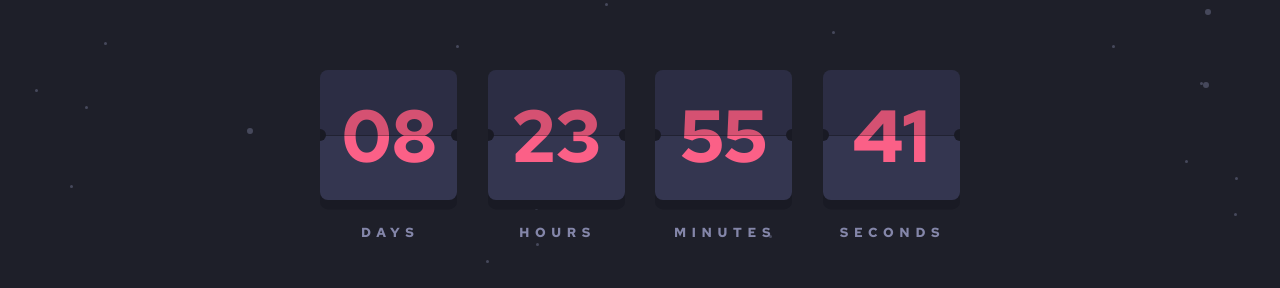
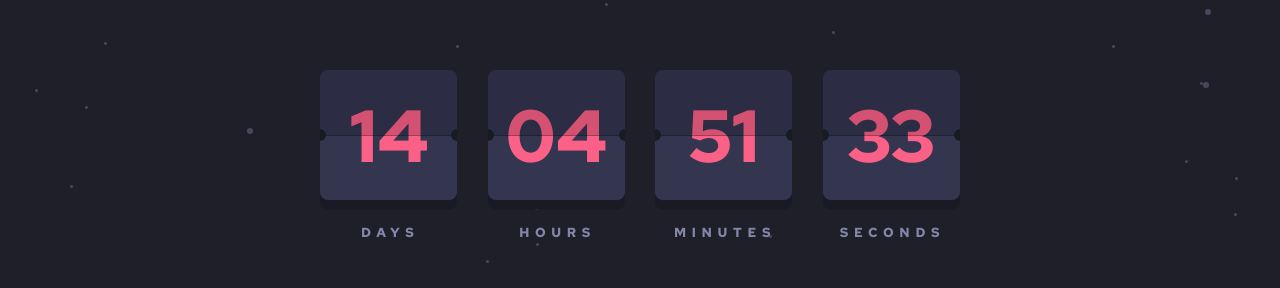
Before and after one commit to nadlgit/fmchallenge-launch-countdown, a React (Vite) app: page / in a window 1280 px wide. Shown: the part 217-505 px from the top of the page. Built offline with nearby package versions, Linux system fonts and the light colour scheme.

Commit message:
feat: countdown

```diff
--- a/src/components/counter/counter.tsx
+++ b/src/components/counter/counter.tsx
@@ -1,11 +1,36 @@
 import styles from './counter.module.css';
 import { CounterItem } from './counter-item';
+import { getLaunchDate, getRemainingTimeFromDate } from '../../helpers';
+import { useEffect, useState } from 'react';
 
-export const Counter = () => (
-  <div className={styles.counter}>
-    <CounterItem label="days" currentValue={8} />
-    <CounterItem label="hours" currentValue={23} />
-    <CounterItem label="minutes" currentValue={55} />
-    <CounterItem label="seconds" currentValue={41} />
-  </div>
-);
+import type { RemainingTime } from '../../helpers';
+
+export const Counter = () => {
+  const [launchDate, setLaunchDate] = useState<Date | null>();
+  const [remaining, setRemaining] = useState<RemainingTime>({
+    days: 0,
+    hours: 0,
+    minutes: 0,
+    seconds: 0,
+  });
+
+  useEffect(() => {
+    const launch = getLaunchDate();
+    setLaunchDate(launch);
+    setRemaining(getRemainingTimeFromDate(launch));
+
+    const intervalId = setInterval(() => {
+      setRemaining(getRemainingTimeFromDate(launchDate ?? launch));
+    }, 1000);
+    return () => clearInterval(intervalId);
+  }, []);
+
+  return (
+    <div className={styles.counter}>
+      <CounterItem label="days" currentValue={remaining.days} />
+      <CounterItem label="hours" currentValue={remaining.hours} />
+      <CounterItem label="minutes" currentValue={remaining.minutes} />
+      <CounterItem label="seconds" currentValue={remaining.seconds} />
+    </div>
+  );
+};
--- /dev/null
+++ b/src/helpers/helpers.ts
@@ -0,0 +1,35 @@
+export function getLaunchDate() {
+  const result = new Date();
+  result.setDate(result.getDate() + 14);
+  result.setHours(9);
+  result.setMinutes(30);
+  result.setSeconds(0);
+  result.setMilliseconds(0);
+  return result;
+}
+
+export type RemainingTime = {
+  days: number;
+  hours: number;
+  minutes: number;
+  seconds: number;
+};
+
+export function getRemainingTimeFromDate(date: Date): RemainingTime {
+  const remainingTime = date ? date.getTime() - Date.now() : 0;
+  const result =
+    remainingTime > 0
+      ? {
+          days: Math.floor(remainingTime / 1000 / 60 / 60 / 24),
+          hours: Math.floor(remainingTime / 1000 / 60 / 60) % 24,
+          minutes: Math.floor(remainingTime / 1000 / 60) % 60,
+          seconds: Math.floor(remainingTime / 1000) % 60,
+        }
+      : {
+          days: 0,
+          hours: 0,
+          minutes: 0,
+          seconds: 0,
+        };
+  return result;
+}
--- /dev/null
+++ b/src/helpers/index.ts
@@ -0,0 +1 @@
+export * from './helpers';
```
